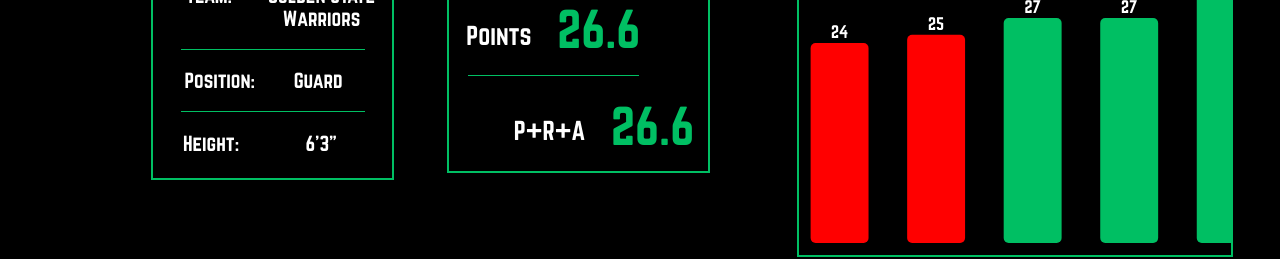
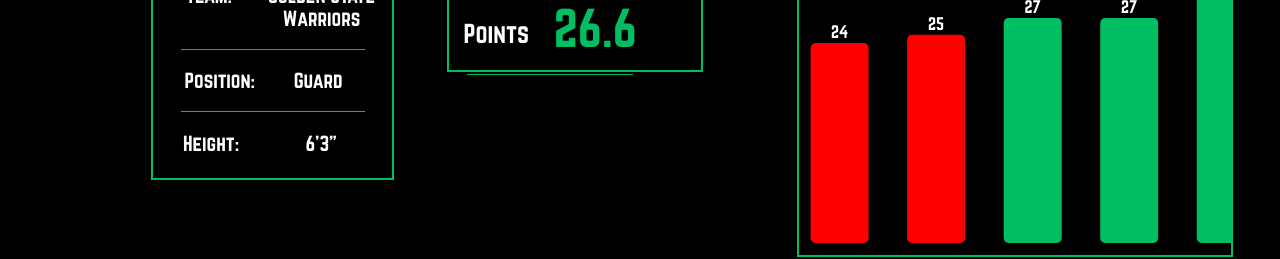
Before and after one commit to tahalewis/SeniorProjectF23, a React (Create React App) app in the folder frontend/: page /playerStats/1 in a window 1280 px wide. Shown: the part 335-594 px from the top of the page. Built offline with nearby package versions, Linux system fonts and the light colour scheme; no server answers.

Commit message:
fixed bug where PRA cell wasnt being displayed.

```diff
--- a/frontend/src/PlayerStats.js
+++ b/frontend/src/PlayerStats.js
@@ -854,7 +854,7 @@ const PlayerStats = () => {
                       )}
                         <div className="spacerCell"></div>
                         {console.log("praArray", praArray)}
-                        {praArray && praArray.points && praArray.points[0] !== undefined && (
+                        {praArray && praArray.PRA && praArray.PRA[0] !== undefined && (
                           <div className="alternateCell2" onClick={() => handleCellChange(6)}>
                             <p className='freeThrowsLabel' id='PRALabel'>P+R+A</p>
                             <p className='cellNumber'>{praArray.points[0]}</p>
```
